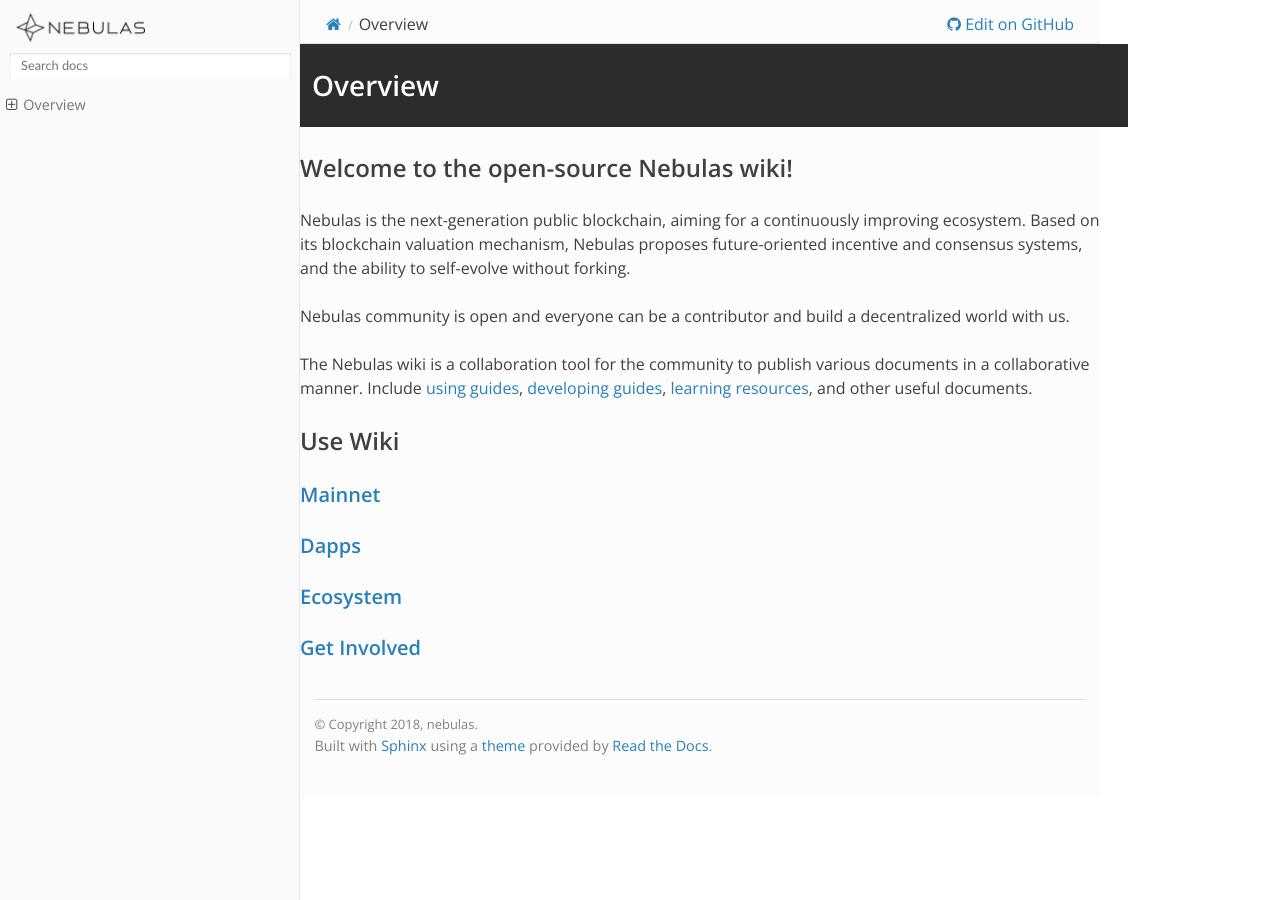
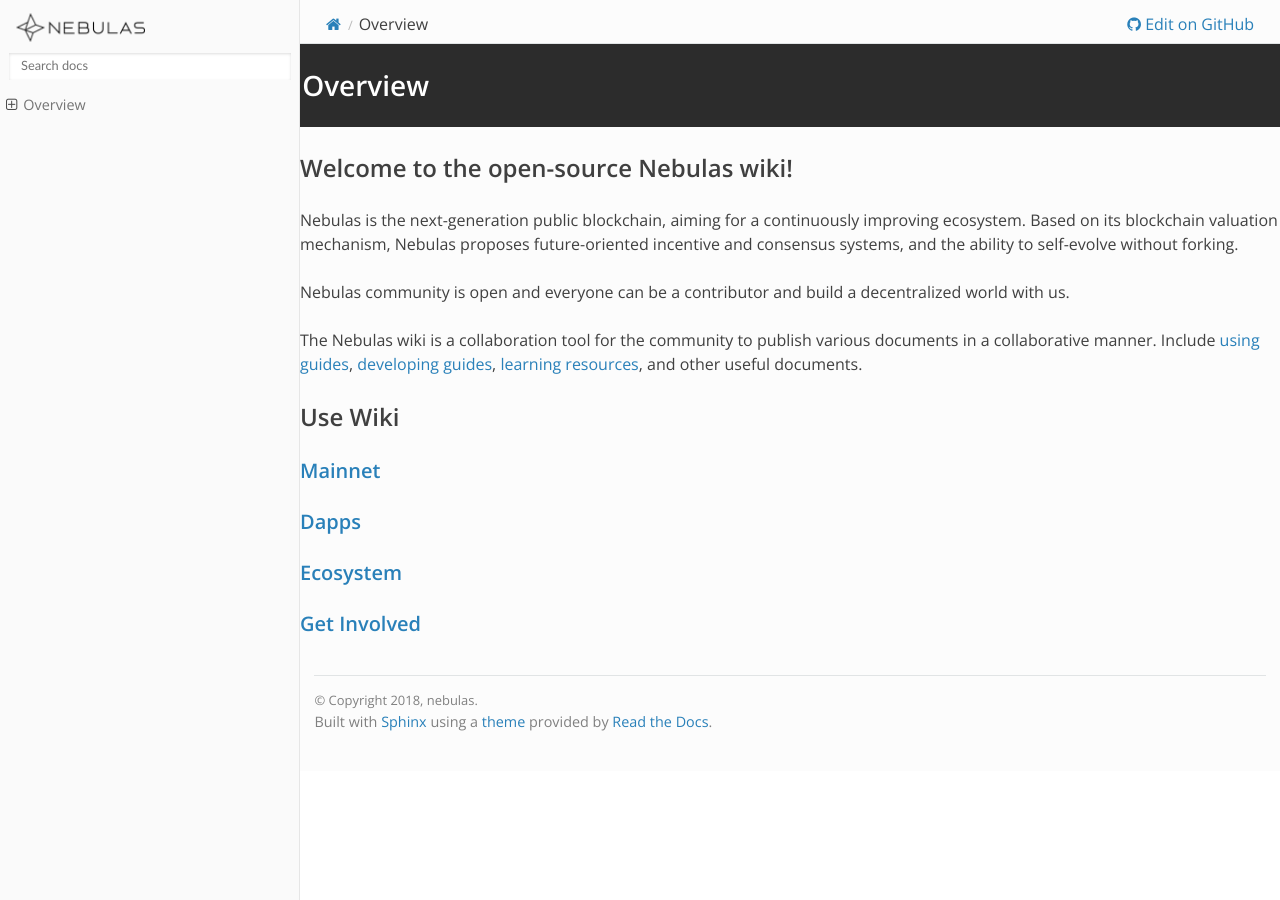
Before and after one commit to nebulasio/nebdocs, a Sphinx documentation site: the page built from docs/index.md, in a window 1280 px wide. Built offline with Sphinx 7.4.7 and the Read the Docs theme 2.0.0, drawn with Linux system fonts in a browser that asks for light colours; pages that are not in the unit, such as notebooks, are missing from menus.

Commit message:
custom css - column's width

```diff
--- a/docs/_static/css/custom.css
+++ b/docs/_static/css/custom.css
@@ -107,6 +107,7 @@
 
 .wy-nav-content {
 	padding: 0.5em 0 1.618em 0;
+	max-width: 100%;
 }
 
 /* right - content */
@@ -123,7 +124,7 @@
 	background: #2c2c2c;
 	color: #fff;
 	padding: 0.8em 1em;
-	margin: 0 -1em 1rem -1rem;
+	margin: 0 -1.618em 1rem -1.618rem;
 }
 
 .wy-plain-list-disc, .rst-content .section ul, .rst-content .toctree-wrapper ul, article ul {
@@ -135,6 +136,10 @@
 	background: #f9fafa;
 	padding: 1em;
 	margin-left: 0;
+}
+
+#search-results {
+	padding: 1em 1.618em;
 }
 
 /* right - footer */
```
